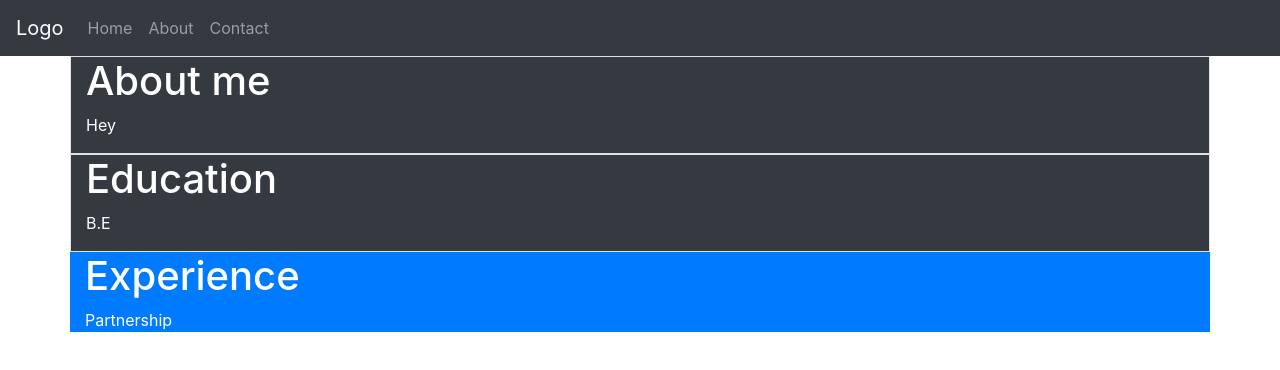
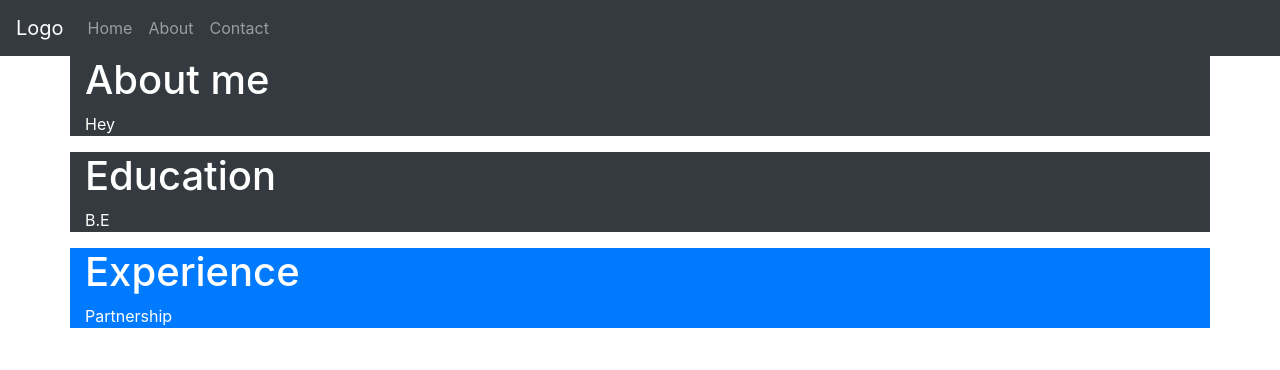
Before and after one commit to KushalSeelaboyina/KushalSeelaboyina.github.io, a plain HTML site: page index.html in a window 1280 px wide. Drawn offline with nearby package versions, Linux system fonts and the light colour scheme.

Commit message:
Update index.html

```diff
--- a/index.html
+++ b/index.html
@@ -24,12 +24,12 @@
 
           </nav>
 
-          <div class="container bg-dark text-white border">
+          <div class="container bg-dark text-white">
             <h1>About me</h1>
             <p>Hey</p>
           </div>
 
-          <div class="container bg-dark text-white border">
+          <div class="container bg-dark text-white">
             <h1>Education</h1>
             <p>B.E</p>
           </div>
```
